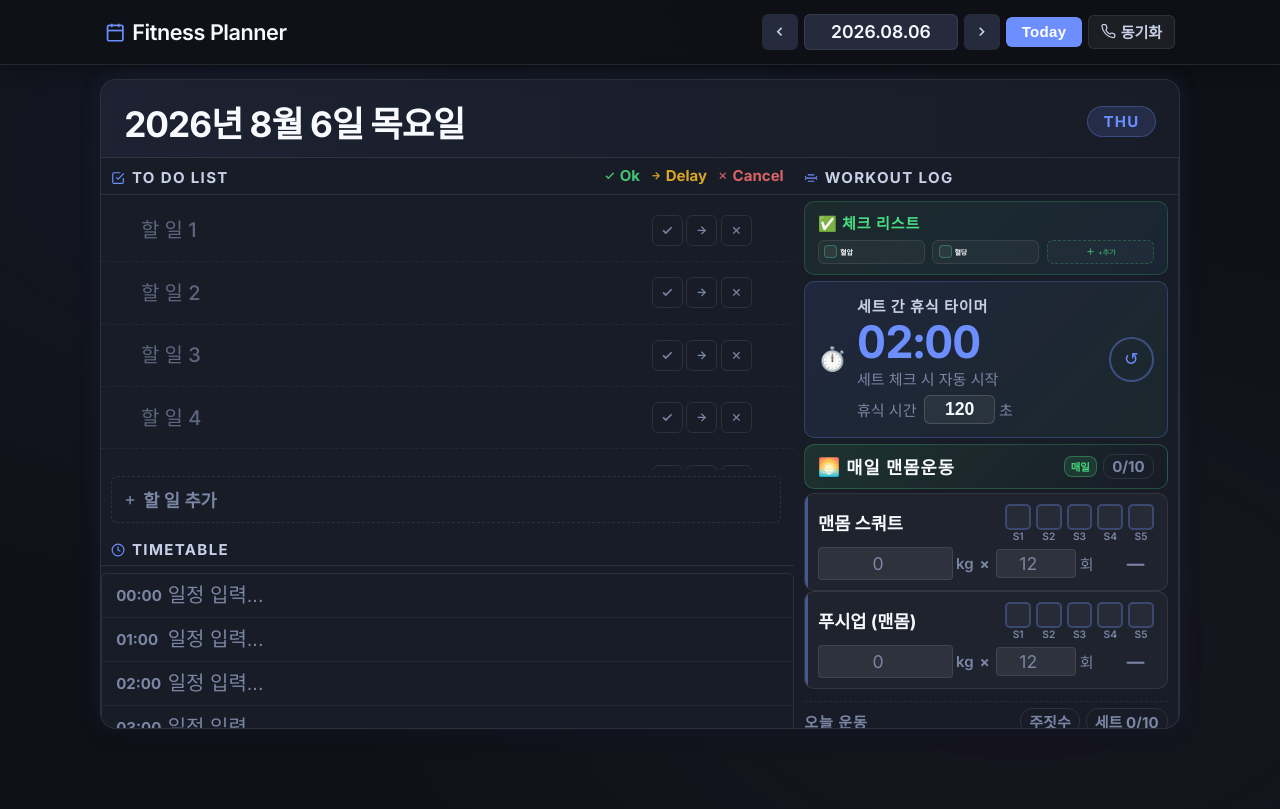
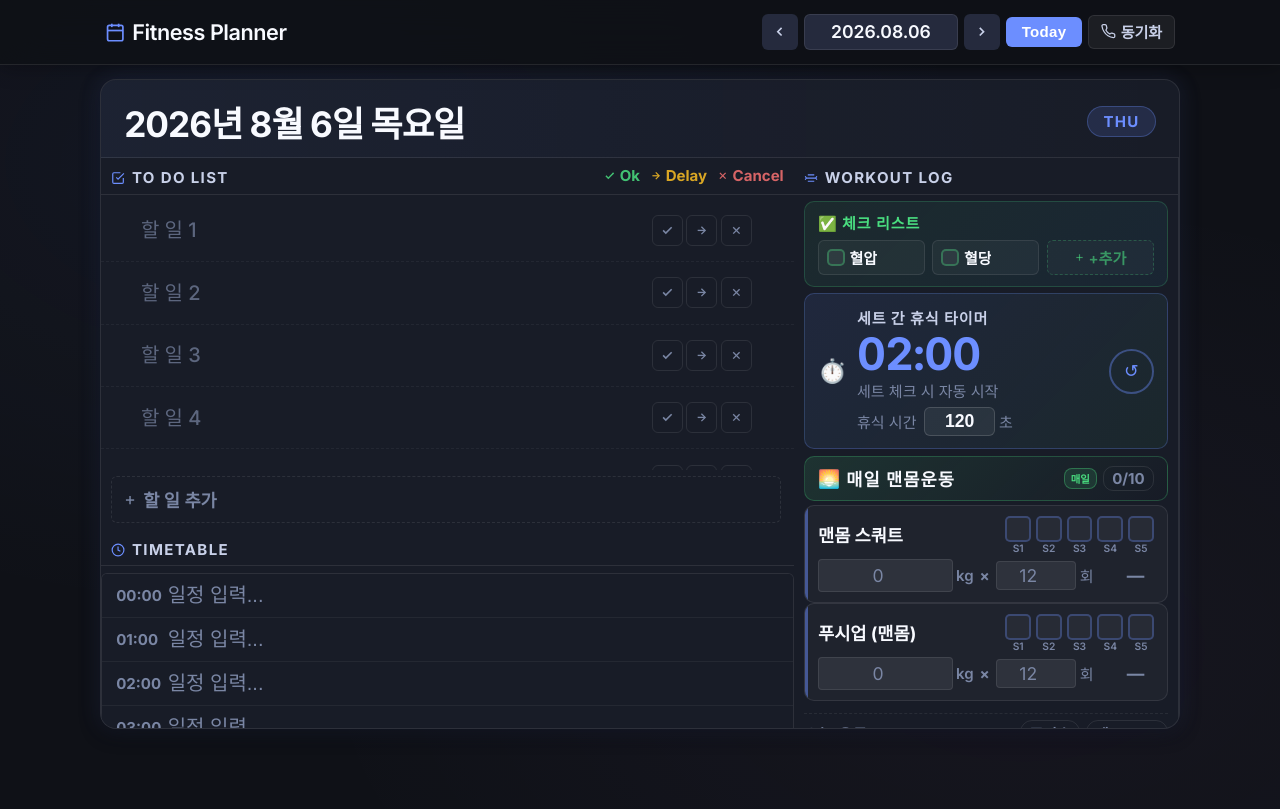
Before and after one commit to kjh5353/kjh5353.github.io, a plain HTML site: page index.html in a window 1280 px wide. Drawn offline with Linux system fonts and the light colour scheme.

Commit message:
fix: match checklist text size to exercise section (var(--fs-xs)), restore proportional padding/checkbox sizes

```diff
--- a/style.css
+++ b/style.css
@@ -1392,8 +1392,8 @@ body {
 .med-item {
   display: flex;
   align-items: center;
-  gap: 3px;
-  padding: clamp(3px, 0.35vw, 5px) clamp(4px, 0.4vw, 6px);
+  gap: 5px;
+  padding: clamp(5px, 0.5vw, 8px) clamp(6px, 0.6vw, 10px);
   background: rgba(255,255,255,0.04);
   border: 1px solid var(--border);
   border-radius: var(--radius-sm);
@@ -1410,10 +1410,10 @@ body {
 .med-cb {
   appearance: none;
   -webkit-appearance: none;
-  width: clamp(13px, 1vw, 16px);
-  height: clamp(13px, 1vw, 16px);
-  border: 1.5px solid rgba(74,222,128,0.35);
-  border-radius: 4px;
+  width: clamp(16px, 1.4vw, 20px);
+  height: clamp(16px, 1.4vw, 20px);
+  border: 2px solid rgba(74,222,128,0.35);
+  border-radius: 5px;
   background: rgba(255,255,255,0.05);
   cursor: pointer;
   position: relative;
@@ -1432,14 +1432,14 @@ body {
   top: 50%; left: 50%;
   transform: translate(-50%, -50%);
   color: #fff;
-  font-size: clamp(7px, 0.55vw, 9px);
+  font-size: clamp(8px, 0.7vw, 11px);
   font-weight: 900;
 }
 .med-label {
-  font-size: clamp(7px, 0.55vw, 8px);
+  font-size: var(--fs-xs);
   font-weight: 600;
   color: var(--text-primary);
-  letter-spacing: -0.02em;
+  letter-spacing: -0.01em;
   white-space: nowrap;
   overflow: hidden;
   text-overflow: ellipsis;
@@ -1449,8 +1449,8 @@ body {
   display: flex;
   align-items: center;
   justify-content: center;
-  gap: 2px;
-  padding: clamp(3px, 0.35vw, 5px) clamp(4px, 0.4vw, 6px);
+  gap: 3px;
+  padding: clamp(5px, 0.5vw, 8px) clamp(6px, 0.6vw, 10px);
   background: rgba(255,255,255,0.03);
   border: 1px dashed rgba(74,222,128,0.25);
   border-radius: var(--radius-sm);
@@ -1458,7 +1458,7 @@ body {
   transition: all var(--transition);
   user-select: none;
   color: rgba(74,222,128,0.6);
-  font-size: clamp(7px, 0.55vw, 8px);
+  font-size: var(--fs-xs);
   font-weight: 600;
 }
 .meds-add-btn:hover {
--- a/sw.js
+++ b/sw.js
@@ -1,4 +1,4 @@
-const CACHE = 'daily-planner-v7';
+const CACHE = 'daily-planner-v8';
 const ASSETS = ['/', '/index.html', '/style.css', '/app.js', '/manifest.json'];
 
 self.addEventListener('install', e => {
```
